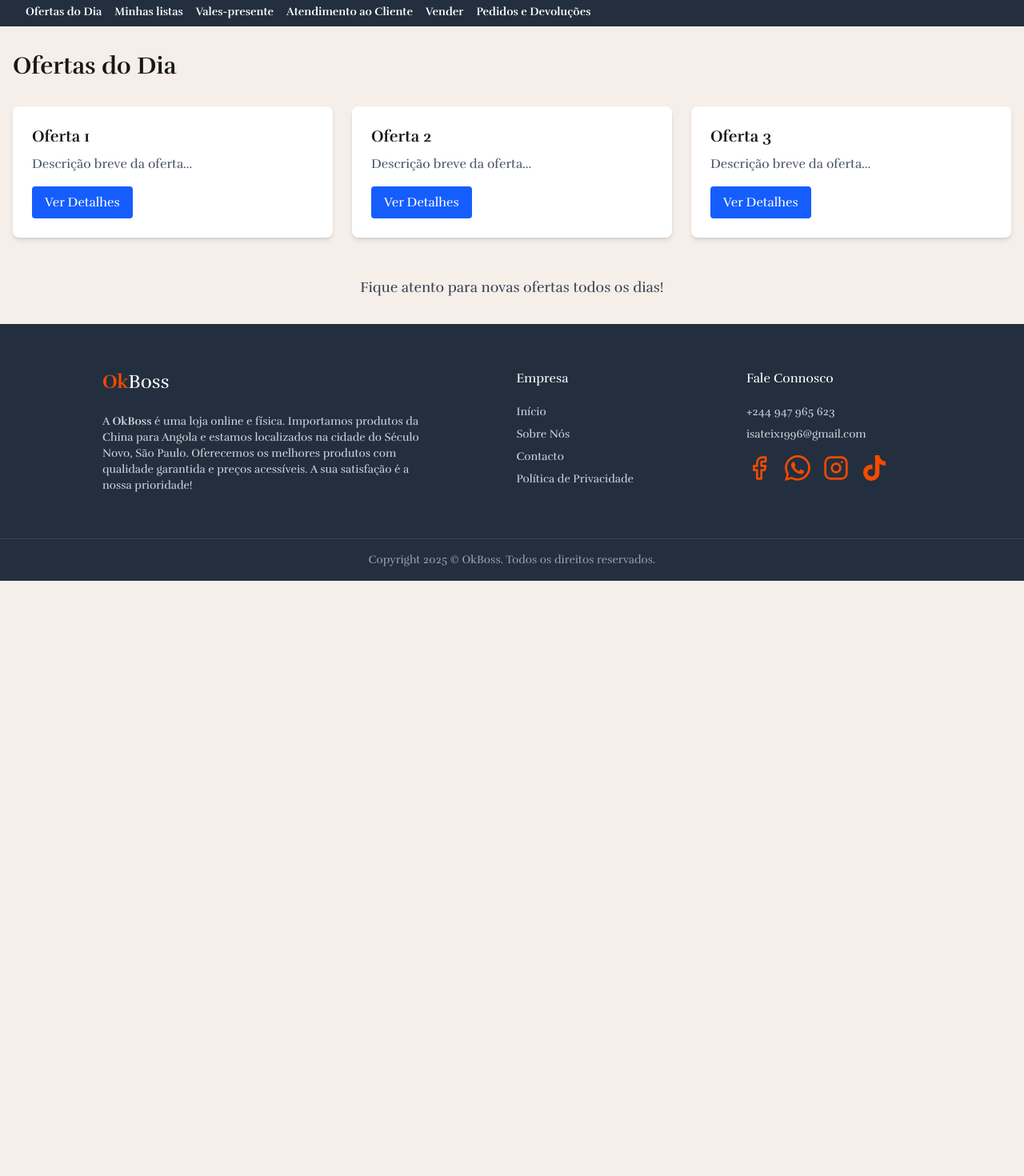
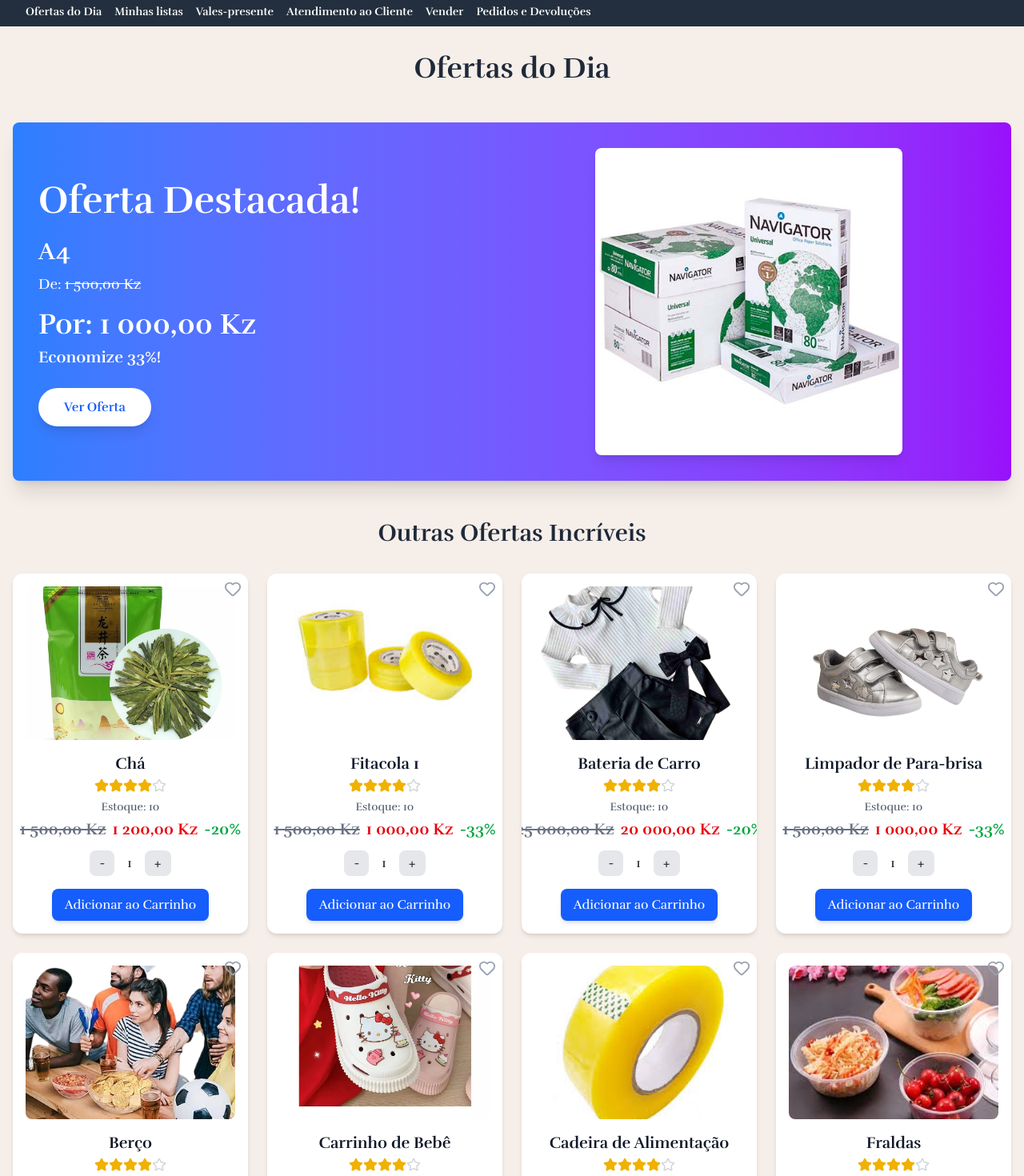
Before and after one commit to isateix/okboos, a Next.js app: page /ofertas in a window 1280 px wide. Shown: the part 80-1550 px from the top of the page at 80% size. Before the commit the page ends 806 px from the top, so only its background shows below. Built offline with nearby package versions, Linux system fonts and the light colour scheme.

Commit message:
fixed:adicionado a tela de ofertas e tela de vales presente

```diff
--- a/src/app/ofertas/page.tsx
+++ b/src/app/ofertas/page.tsx
@@ -1,30 +1,62 @@
 import React from 'react';
+import { products, Product } from '../../data/products';
+import ProductCard from '../../components/ProductCard';
+import { slugify } from '../../lib/utils/slugify';
 
 export default function OfertasPage() {
+  const dailyDeals: Product[] = products.filter(
+    (product) =>
+      product.category === 'Ofertas do Dia' &&
+      product.originalPrice &&
+      product.discountPercentage &&
+      product.discountPercentage > 0
+  );
+
+  // Optionally, pick a featured deal
+  const featuredDeal = dailyDeals.length > 0 ? dailyDeals[0] : null;
+  const otherDeals = dailyDeals.slice(featuredDeal ? 1 : 0);
+
   return (
     <div className="container mx-auto px-4 py-8">
-      <h1 className="text-3xl font-bold mb-8">Ofertas do Dia</h1>
-      <div className="grid grid-cols-1 md:grid-cols-2 lg:grid-cols-3 gap-6">
-        {/* Placeholder para ofertas */}
-        <div className="bg-white p-6 rounded-lg shadow-md">
-          <h2 className="text-xl font-semibold mb-2">Oferta 1</h2>
-          <p className="text-gray-600">Descrição breve da oferta...</p>
-          <button className="mt-4 bg-blue-600 text-white px-4 py-2 rounded hover:bg-blue-700">Ver Detalhes</button>
-        </div>
-        <div className="bg-white p-6 rounded-lg shadow-md">
-          <h2 className="text-xl font-semibold mb-2">Oferta 2</h2>
-          <p className="text-gray-600">Descrição breve da oferta...</p>
-          <button className="mt-4 bg-blue-600 text-white px-4 py-2 rounded hover:bg-blue-700">Ver Detalhes</button>
-        </div>
-        <div className="bg-white p-6 rounded-lg shadow-md">
-          <h2 className="text-xl font-semibold mb-2">Oferta 3</h2>
-          <p className="text-gray-600">Descrição breve da oferta...</p>
-          <button className="mt-4 bg-blue-600 text-white px-4 py-2 rounded hover:bg-blue-700">Ver Detalhes</button>
-        </div>
-      </div>
-      <div className="mt-12 text-center">
-        <p className="text-lg text-gray-700">Fique atento para novas ofertas todos os dias!</p>
-      </div>
+      <h1 className="text-4xl font-extrabold text-center mb-12 text-gray-800">Ofertas do Dia</h1>
+
+      {dailyDeals.length === 0 ? (
+        <p className="text-center text-xl text-gray-600">Nenhuma oferta especial encontrada hoje. Volte amanhã!</p>
+      ) : (
+        <>
+          {featuredDeal && (
+            <div className="bg-gradient-to-r from-blue-500 to-purple-600 text-white rounded-lg shadow-xl p-8 mb-12 flex flex-col md:flex-row items-center justify-between animate-fadeIn">
+              <div className="md:w-1/2 text-center md:text-left mb-6 md:mb-0">
+                <h2 className="text-5xl font-bold mb-4 leading-tight">Oferta Destacada!</h2>
+                <h3 className="text-3xl font-semibold mb-2">{featuredDeal.name}</h3>
+                <p className="text-lg mb-4">De: <span className="line-through">{featuredDeal.originalPrice?.toLocaleString('pt-AO', { style: 'currency', currency: 'AOA' })}</span></p>
+                <p className="text-4xl font-bold">Por: {featuredDeal.price.toLocaleString('pt-AO', { style: 'currency', currency: 'AOA' })}</p>
+                <p className="text-xl font-semibold mt-2">Economize {featuredDeal.discountPercentage}%!</p>
+                <a
+                  href={`/produtos/${featuredDeal.id}`}
+                  className="mt-6 inline-block bg-white text-blue-600 font-bold px-8 py-3 rounded-full shadow-lg hover:bg-gray-100 transition duration-300"
+                >
+                  Ver Oferta
+                </a>
+              </div>
+              <div className="md:w-1/2 flex justify-center">
+                <img
+                  src={featuredDeal.image}
+                  alt={featuredDeal.name}
+                  className="max-w-full h-auto rounded-lg shadow-lg md:max-w-sm"
+                />
+              </div>
+            </div>
+          )}
+
+          <h2 className="text-3xl font-bold text-gray-800 mb-8 text-center">Outras Ofertas Incríveis</h2>
+          <div className="grid grid-cols-1 sm:grid-cols-2 md:grid-cols-3 lg:grid-cols-4 gap-6">
+            {otherDeals.map((product) => (
+              <ProductCard key={product.id} product={product} />
+            ))}
+          </div>
+        </>
+      )}
     </div>
   );
 }
--- a/src/components/ProductCard.tsx
+++ b/src/components/ProductCard.tsx
@@ -61,7 +61,19 @@ export default function ProductCard({ product }: Props) {
         <p className="text-gray-600 text-sm mb-1">Estoque: {stock}</p>
 
         <p className="text-lg sm:text-xl font-semibold mb-3 text-gray-800">
-          {product.price.toLocaleString("pt-AO")} Kz
+          {product.originalPrice && product.originalPrice > product.price && (
+            <span className="text-gray-500 line-through mr-2">
+              {product.originalPrice.toLocaleString("pt-AO", { style: "currency", currency: "AOA" })}
+            </span>
+          )}
+          <span className="text-red-600">
+            {product.price.toLocaleString("pt-AO", { style: "currency", currency: "AOA" })}
+          </span>
+          {product.discountPercentage && product.discountPercentage > 0 && (
+            <span className="ml-2 text-green-600 font-bold">
+              -{product.discountPercentage}%
+            </span>
+          )}
         </p>
 
         {product.colors && (
--- /dev/null
+++ b/src/data/giftVouchers.ts
@@ -0,0 +1,45 @@
+export type GiftVoucher = {
+  id: string;
+  value: number;
+  theme: string;
+  image: string;
+  description: string;
+};
+
+export const giftVouchers: GiftVoucher[] = [
+  {
+    id: "gv1",
+    value: 5000,
+    theme: "Aniversário Feliz",
+    image: "/images/Boss.png", // Using an existing image
+    description: "Celebre com um presente que eles vão adorar escolher!",
+  },
+  {
+    id: "gv2",
+    value: 10000,
+    theme: "Agradecimento Especial",
+    image: "/images/home.png", // Using an existing image
+    description: "Mostre sua gratidão com um vale-presente generoso.",
+  },
+  {
+    id: "gv3",
+    value: 25000,
+    theme: "Para Todas as Ocasiões",
+    image: "/images/entrega.png", // Using an existing image
+    description: "A escolha perfeita para qualquer celebração.",
+  },
+  {
+    id: "gv4",
+    value: 50000,
+    theme: "Luxo e Estilo",
+    image: "/images/perfume.webp", // Using an existing image
+    description: "Presenteie com o melhor, permitindo a escolha ideal.",
+  },
+  {
+    id: "gv5",
+    value: 100000,
+    theme: "Sonhos Realizados",
+    image: "/images/vestido.png", // Using an existing image
+    description: "Transforme desejos em realidade com este vale exclusivo.",
+  },
+];
--- a/src/data/products.ts
+++ b/src/data/products.ts
@@ -7,20 +7,22 @@ export type Product = {
   colors?: string[];
   quantity?: number;
   category?: string;
+  originalPrice?: number;
+  discountPercentage?: number;
 };
 
 export const products: Product[] = [
-  { id: "1", name: "A4", price: 1500, image: "/images/a4.jpg", category: "Ofertas do Dia" },
+  { id: "1", name: "A4", price: 1000, originalPrice: 1500, discountPercentage: 33, image: "/images/a4.jpg", category: "Ofertas do Dia" },
   { id: "2", name: "Bone", price: 1500, image: "/images/bone.jpeg", category: "Mais Avaliados" },
   { id: "3", name: "Bone Esportivo", price: 1500, image: "/images/boneesportivos.jpg", category: "Mais Avaliados" },
-  { id: "4", name: "Chá", price: 1500, image: "/images/cha.jpg", category: "Ofertas do Dia" },
+  { id: "4", name: "Chá", price: 1200, originalPrice: 1500, discountPercentage: 20, image: "/images/cha.jpg", category: "Ofertas do Dia" },
   { id: "5", name: "Chá Verde", price: 1500, image: "/images/cha.png", category: "Ofertas do Dia" },
   { id: "6", name: "Chapéu", price: 1500, image: "/images/chapeu.jpeg", category: "Mais Avaliados" },
   { id: "7", name: "Chinela 1", price: 1500, image: "/images/chinela4.webp", category: "Dia das Crianças" },
   { id: "8", name: "Chinela 2", price: 1500, image: "/images/chinelas.jpg", category: "Dia das Crianças" },
   { id: "9", name: "Chinelo", price: 1500, image: "/images/chinelasplasticas.jpeg", category: "Dia das Crianças" },
   { id: "10", name: "Crocs", price: 1500, image: "/images/crocsbranca.jpg", category: "Dia das Crianças" },
-  { id: "11", name: "Fitacola 1", price: 1500, image: "/images/fita.jpg", category: "Ofertas do Dia" },
+  { id: "11", name: "Fitacola 1", price: 1000, originalPrice: 1500, discountPercentage: 33, image: "/images/fita.jpg", category: "Ofertas do Dia" },
   { id: "12", name: "Fitacola 2", price: 1500, image: "/images/fitacola.jpg", category: "Ofertas do Dia" },
   { id: "13", name: "Garrafas Plásticas", price: 1500, image: "/images/garafasplasticas.jpeg", category: "Mais Vantagens" },
   { id: "14", name: "Guardanapo", price: 1500, image: "/images/Guardanapo.png", category: "Mais Vantagens" },
@@ -106,10 +108,10 @@ export const products: Product[] = [
   { id: "94", name: "Livro de Suspense", price: 4500, image: "/images/9.jpg", category: "Livros" },
   { id: "95", name: "Pneu de Carro", price: 15000, image: "/images/1.png", category: "Automotivo" },
   { id: "96", name: "Óleo de Motor", price: 5000, image: "/images/2.png", category: "Automotivo" },
-  { id: "97", name: "Bateria de Carro", price: 25000, image: "/images/3.png", category: "Automotivo" },
-  { id: "98", name: "Limpador de Para-brisa", price: 1500, image: "/images/4.png", category: "Automotivo" },
-  { id: "99", name: "Berço", price: 35000, image: "/images/familiacomtijela.png", category: "Bebês" },
-  { id: "100", name: "Carrinho de Bebê", price: 45000, image: "/images/helo.webp", category: "Bebês" },
-  { id: "101", name: "Cadeira de Alimentação", price: 25000, image: "/images/images.jpg", category: "Bebês" },
-  { id: "102", name: "Fraldas", price: 5000, image: "/images/images.png", category: "Bebês" }
+  { id: "97", name: "Bateria de Carro", price: 20000, originalPrice: 25000, discountPercentage: 20, image: "/images/3.png", category: "Ofertas do Dia" },
+  { id: "98", name: "Limpador de Para-brisa", price: 1000, originalPrice: 1500, discountPercentage: 33, image: "/images/4.png", category: "Ofertas do Dia" },
+  { id: "99", name: "Berço", price: 30000, originalPrice: 35000, discountPercentage: 14, image: "/images/familiacomtijela.png", category: "Ofertas do Dia" },
+  { id: "100", name: "Carrinho de Bebê", price: 40000, originalPrice: 45000, discountPercentage: 11, image: "/images/helo.webp", category: "Ofertas do Dia" },
+  { id: "101", name: "Cadeira de Alimentação", price: 20000, originalPrice: 25000, discountPercentage: 20, image: "/images/images.jpg", category: "Ofertas do Dia" },
+  { id: "102", name: "Fraldas", price: 4000, originalPrice: 5000, discountPercentage: 20, image: "/images/images.png", category: "Ofertas do Dia" }
 ];
```
Also changed, not shown: src/app/vales/page.tsx (+62 -10 lines).
